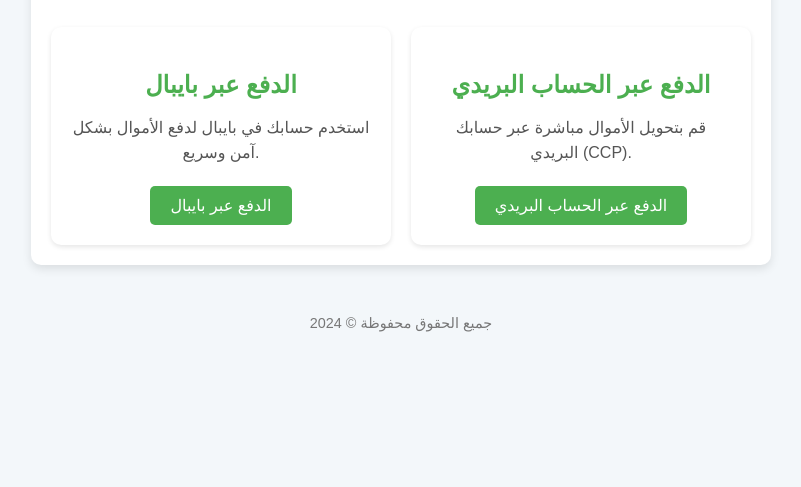
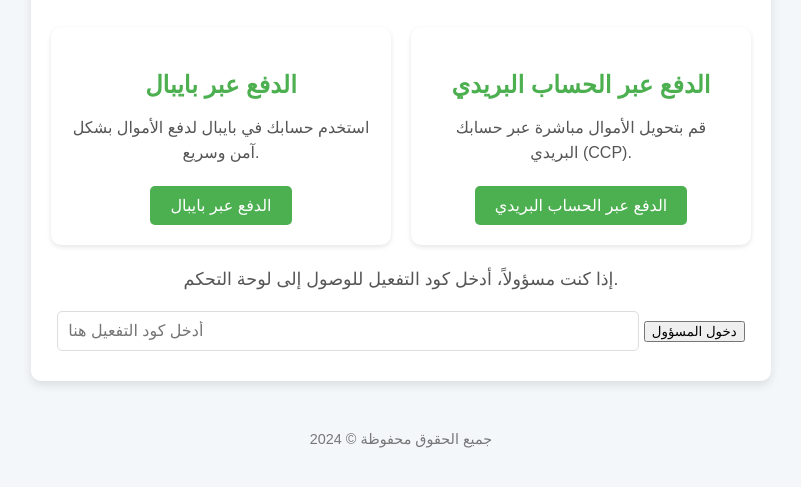
Before and after one commit to abouhoussem/application, a plain HTML site: page index..html in a window 1280 px wide. Shown: the part 181-668 px from the top of the page, without its empty margins (239-1040 px from the left). Drawn offline with Linux system fonts and the light colour scheme.

Commit message:
Update index..html

```diff
--- a/index..html
+++ b/index..html
@@ -95,6 +95,25 @@
             font-size: 0.9rem;
             color: #777;
         }
+
+        /* إعدادات نافذة إدخال كود التفعيل */
+        .input-group {
+            text-align: center;
+            margin-top: 20px;
+        }
+
+        input[type="text"] {
+            padding: 10px;
+            font-size: 1rem;
+            margin-bottom: 10px;
+            width: 80%;
+            border: 1px solid #ddd;
+            border-radius: 5px;
+        }
+
+        .hidden {
+            display: none;
+        }
     </style>
 </head>
 <body>
@@ -118,11 +137,34 @@
                 <button onclick="window.location.href='payccp.html'">الدفع عبر الحساب البريدي</button>
             </div>
         </div>
+
+        <!-- نافذة إدخال كود التفعيل للمسؤول -->
+        <div class="input-group">
+            <p>إذا كنت مسؤولاً، أدخل كود التفعيل للوصول إلى لوحة التحكم.</p>
+            <input type="text" id="adminCode" placeholder="أدخل كود التفعيل هنا">
+            <button onclick="checkAdminCode()">دخول المسؤول</button>
+            <p id="errorMessage" class="hidden" style="color: red;">كود التفعيل غير صحيح، حاول مرة أخرى.</p>
+        </div>
     </div>
 
     <footer>
         جميع الحقوق محفوظة © 2024
     </footer>
 
+    <script>
+        function checkAdminCode() {
+            const adminCode = document.getElementById("adminCode").value;
+            const correctCode = "12345-67890"; // كود التفعيل الخاص بالمسؤول
+
+            if (adminCode === correctCode) {
+                // توجيه المسؤول إلى لوحة التحكم بعد التحقق من الكود
+                window.location.href = "admin_dashboard.html";
+            } else {
+                // عرض رسالة خطأ إذا كان الكود غير صحيح
+                document.getElementById("errorMessage").classList.remove("hidden");
+            }
+        }
+    </script>
+
 </body>
 </html>
```
